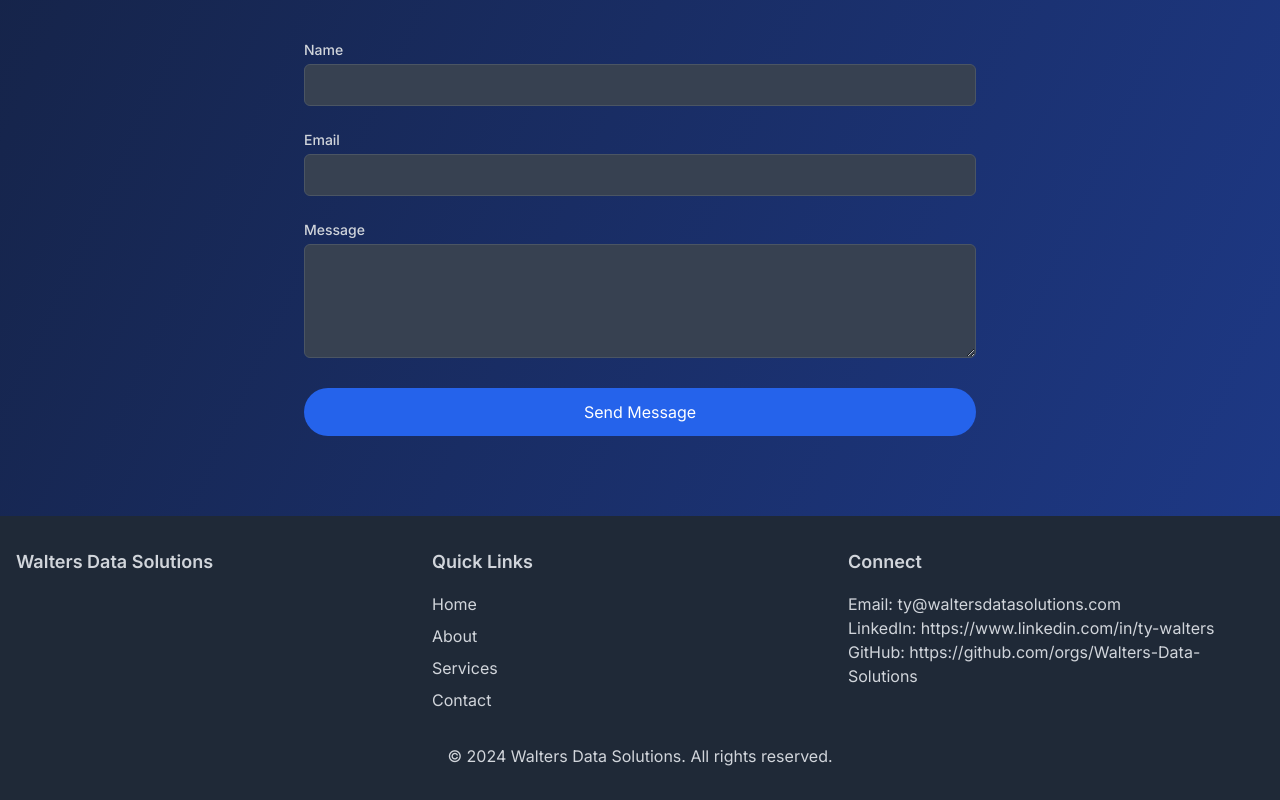
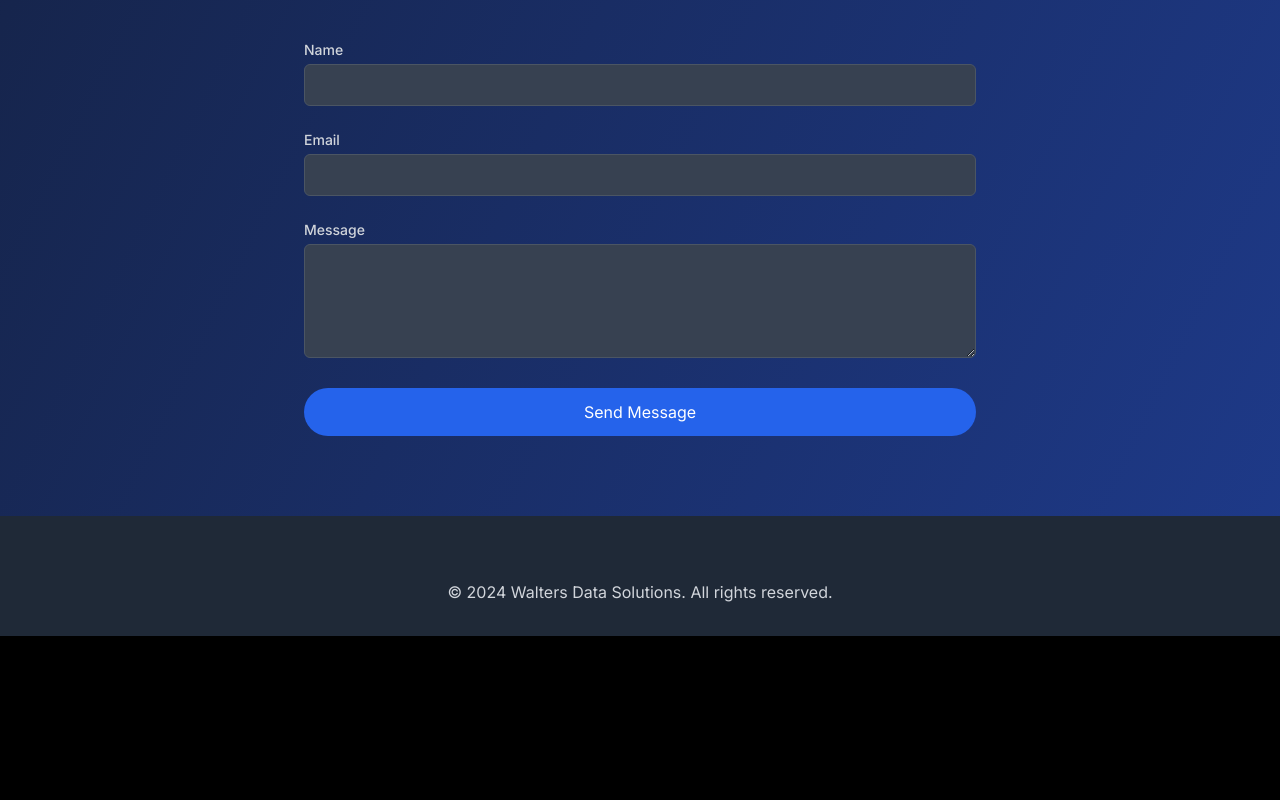
Before and after one commit to Walters-Data-Solutions/waltersdatasolutions.com, a Next.js app: page / in a window 1280 px wide. Shown: the part 1980-2780 px from the top of the page. After the commit the page ends 2616 px from the top, so only its background shows below. Built offline with nearby package versions, Linux system fonts and the light colour scheme.

Commit message:
get rid of set up at the bottom

```diff
--- a/app/page.tsx
+++ b/app/page.tsx
@@ -30,31 +30,9 @@ export default function Page() {
         <ContactForm />
       </main>
       <footer className="bg-white dark:bg-gray-800 text-gray-600 dark:text-gray-300 py-8">
-        <div className="container mx-auto px-4">
-          <div className="flex flex-wrap justify-between">
-            <div className="w-full md:w-1/3 mb-6 md:mb-0">
-              <h2 className="text-lg font-semibold mb-4">Walters Data Solutions</h2>
-            </div>
-            <div className="w-full md:w-1/3 mb-6 md:mb-0">
-              <h3 className="text-lg font-semibold mb-4">Quick Links</h3>
-              <ul className="space-y-2">
-                <li><Link href="/" className="hover:text-blue-600 dark:hover:text-blue-400">Home</Link></li>
-                <li><Link href="#about" className="hover:text-blue-600 dark:hover:text-blue-400">About</Link></li>
-                <li><Link href="#services" className="hover:text-blue-600 dark:hover:text-blue-400">Services</Link></li>
-                <li><Link href="#contact" className="hover:text-blue-600 dark:hover:text-blue-400">Contact</Link></li>
-              </ul>
-            </div>
-            <div className="w-full md:w-1/3">
-              <h3 className="text-lg font-semibold mb-4">Connect</h3>
-              <p>Email: ty@waltersdatasolutions.com</p>
-              <p>LinkedIn: <a href="https://www.linkedin.com/in/ty-walters" target="_blank" rel="noopener noreferrer" className="hover:text-blue-600 dark:hover:text-blue-400">https://www.linkedin.com/in/ty-walters</a></p>
-              <p>GitHub: <a href="https://github.com/orgs/Walters-Data-Solutions" target="_blank" rel="noopener noreferrer" className="hover:text-blue-600 dark:hover:text-blue-400">https://github.com/orgs/Walters-Data-Solutions</a></p>
-            </div>
-          </div>
           <div className="mt-8 text-center">
             <p>© {new Date().getFullYear()} Walters Data Solutions. All rights reserved.</p>
           </div>
-        </div>
       </footer>
     </div>
   )
```
